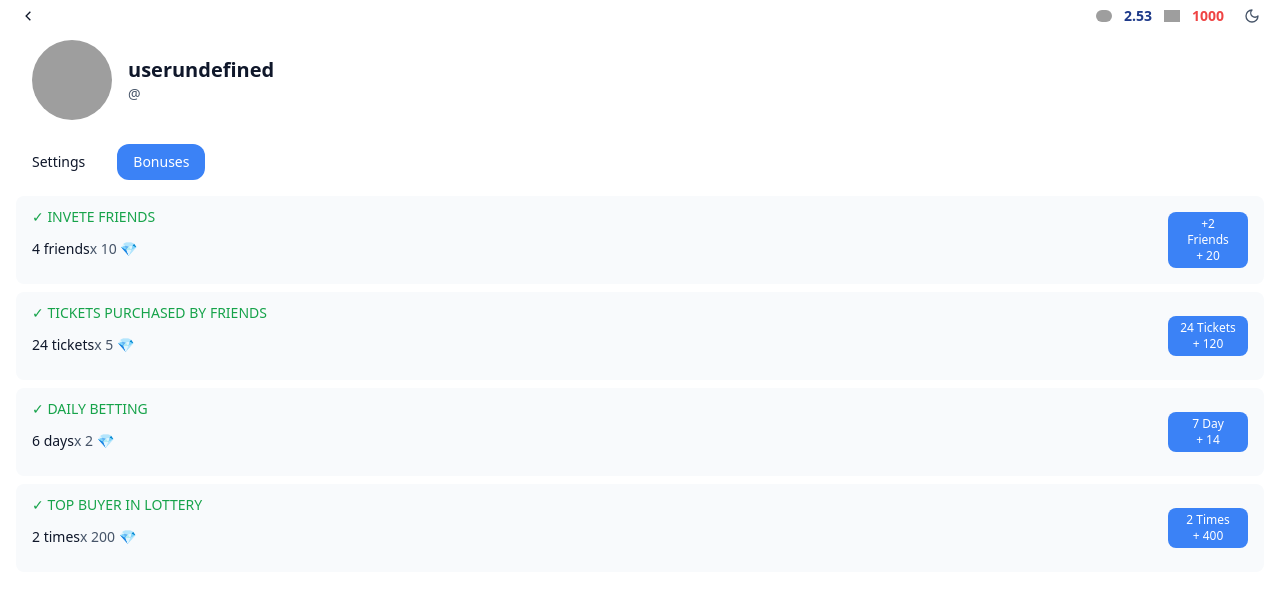
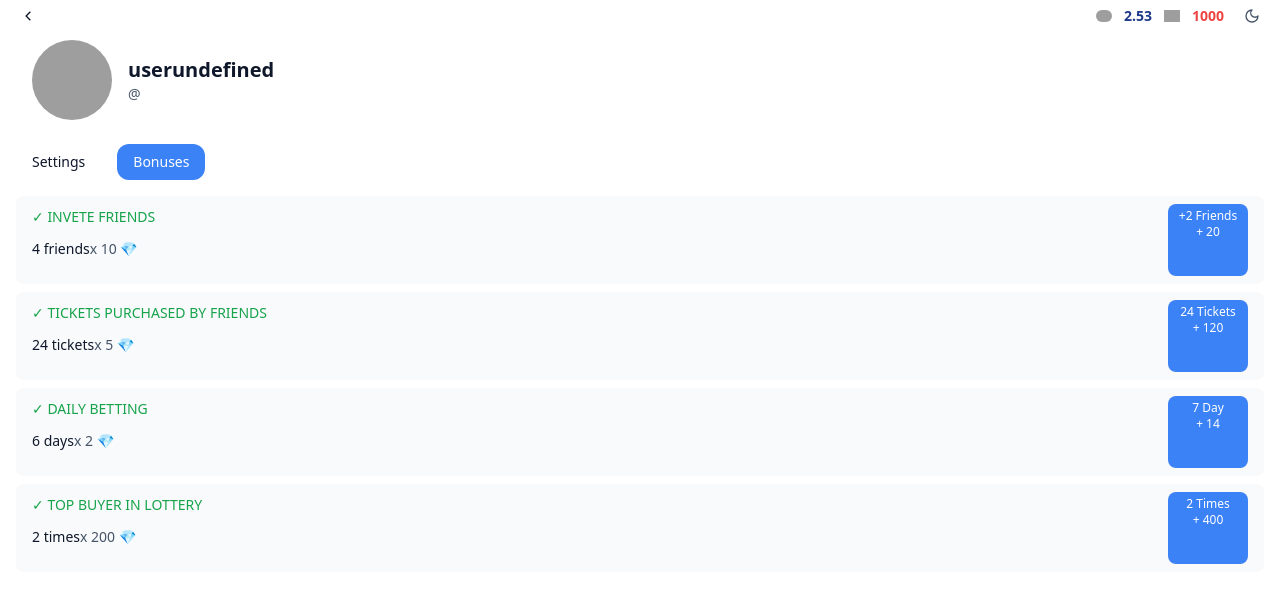
Before and after one commit to Vanguard1105/Crypto_FD_1, a React (Vite) app: page /profile in a window 1280 px wide. Shown: the top 602 px of the page. Built offline with nearby package versions, Linux system fonts and the light colour scheme; no server answers; grey boxes are pictures that could not be loaded.

Commit message:
fix: profile page design updated

```diff
--- a/src/pages/Profile.tsx
+++ b/src/pages/Profile.tsx
@@ -132,7 +132,7 @@ const Profile = () => {
                 </div>
               </div>
               <div className="flex items-center">
-                <div className={`px-3 py-1 rounded-lg w-[80px] ${
+                <div className={`p-1 rounded-lg w-[80px] h-full ${
                   theme === 'dark' ? 'bg-blue-600' : 'bg-blue-500'
                 }`}>
                   <div className="text-xs text-white text-center">{item.bonus}</div>
```
